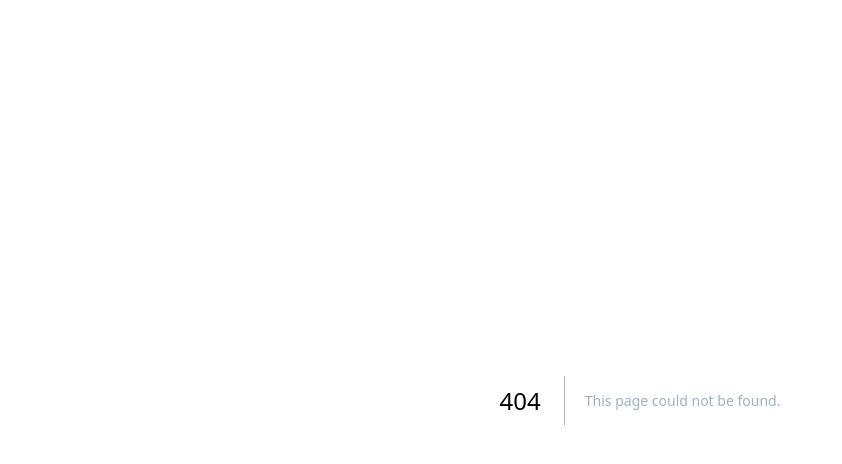
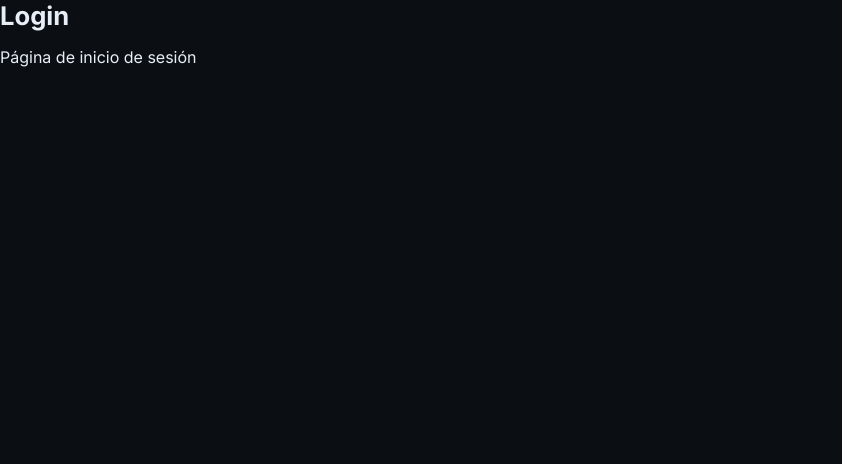
Before and after one commit to profesionalesrnmagallanes-cell/panel-conteo, a Next.js app: page /login in a window 1280 px wide. Before the commit this address had no page. Shown: the top 464 px of the page, without its empty margins (0-842 px from the left). Built offline with nearby package versions, Linux system fonts and the light colour scheme.

Commit message:
Create page.tsx

```diff
--- /dev/null
+++ b/app/login/page.tsx
@@ -0,0 +1,10 @@
+// FILE: app/login/page.tsx
+
+export default function LoginPage() {
+  return (
+    <div>
+      <h1>Login</h1>
+      <p>Página de inicio de sesión</p>
+    </div>
+  );
+}
```
